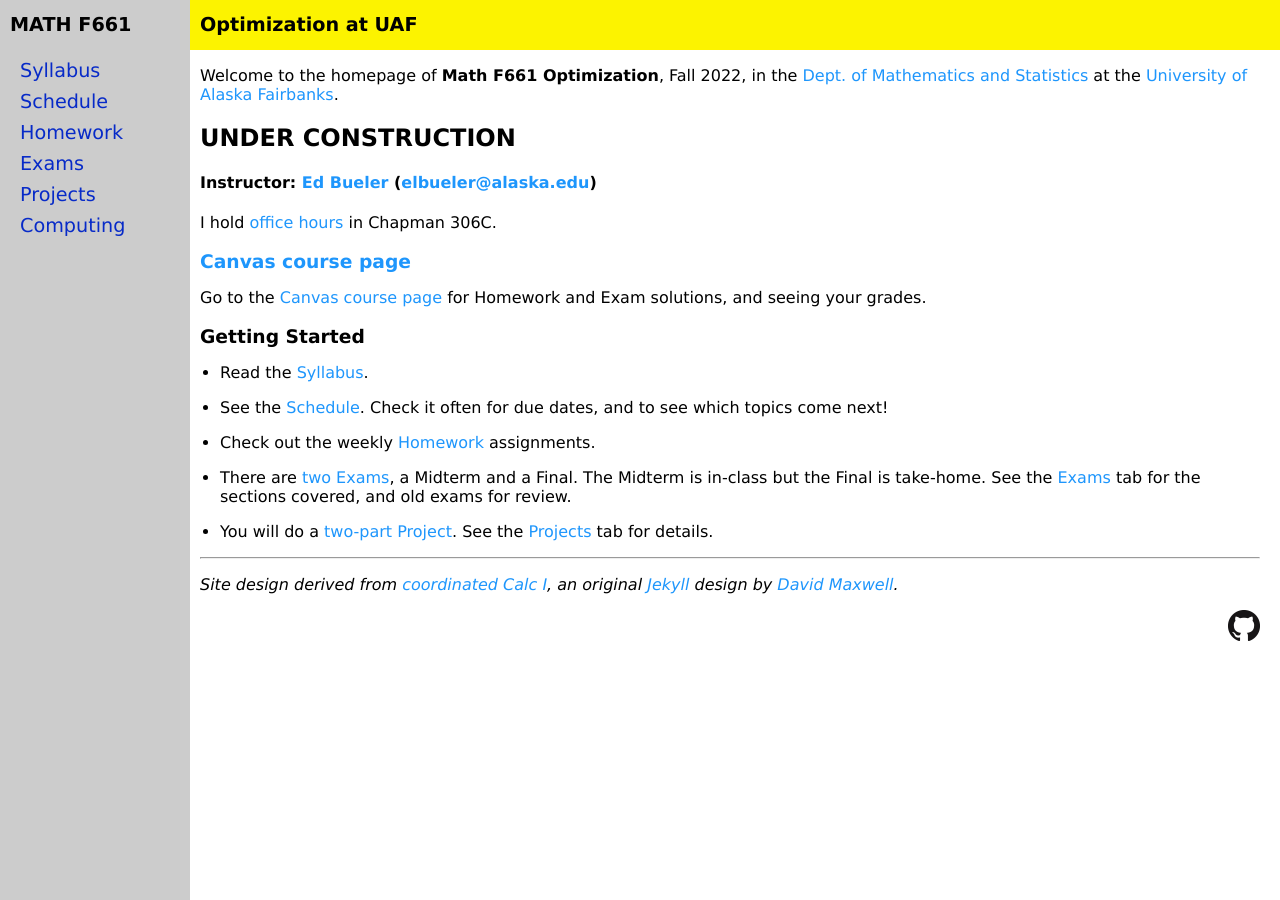
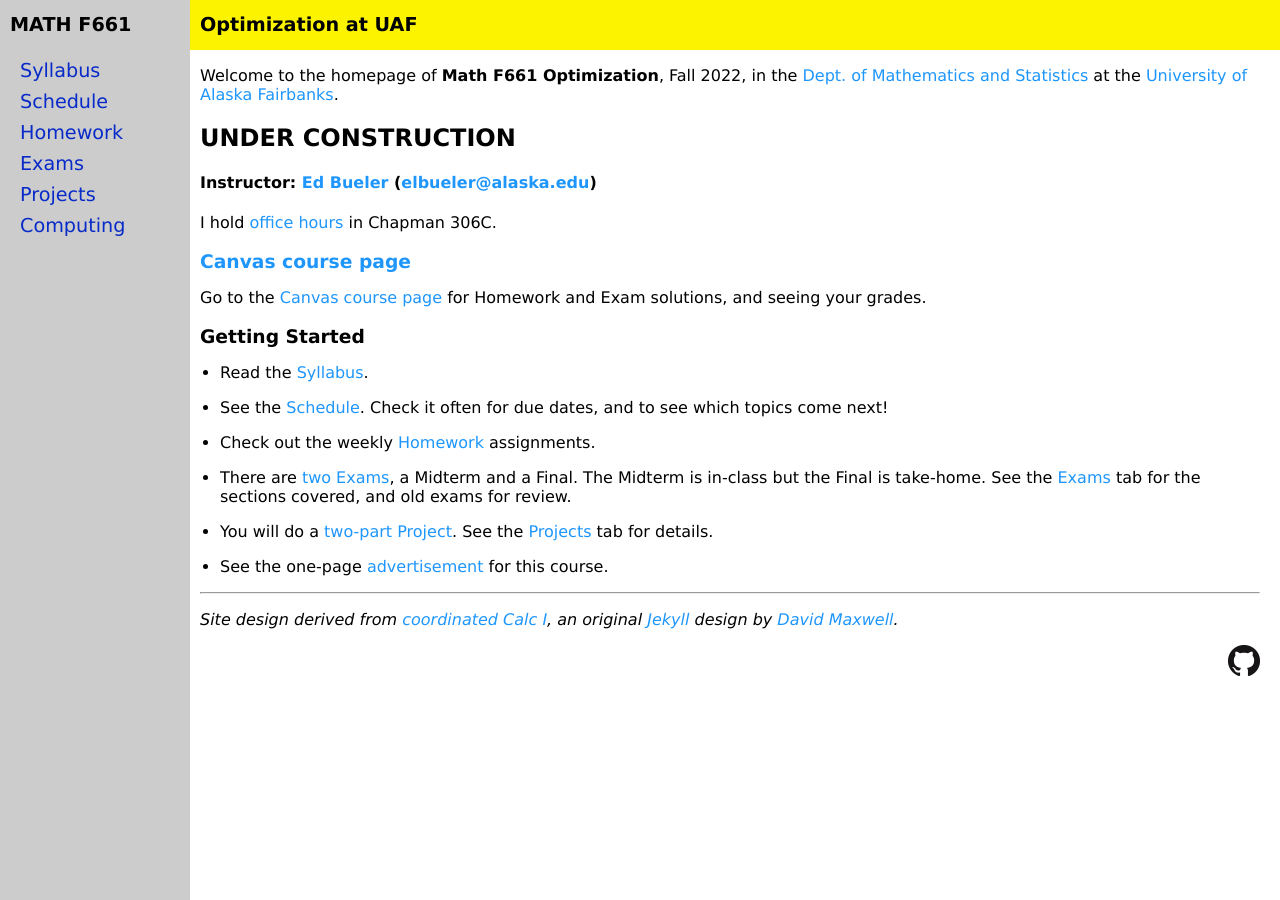
Before and after one commit to bueler/opt, a Jekyll site: the page built from index.md, in a window 1280 px wide. Built offline with Jekyll 4.4.1, drawn with Linux system fonts in a browser that asks for light colours.

Commit message:
advertisement can still be found

```diff
--- a/index.md
+++ b/index.md
@@ -27,6 +27,8 @@ Go to the [Canvas course page](https://canvas.alaska.edu/courses/9948) for Homew
 
 * You will do a [two-part Project](projects.html).  See the [Projects](exams.html) tab for details.
 
+* See the one-page [advertisement](assets/general/advert.pdf) for this course.
+
 ---
 _Site design derived from [coordinated Calc I](https://uaf-math251.github.io/), an original [Jekyll](https://jekyllrb.com/) design by [David Maxwell](https://damaxwell.github.io/)._
 
```
